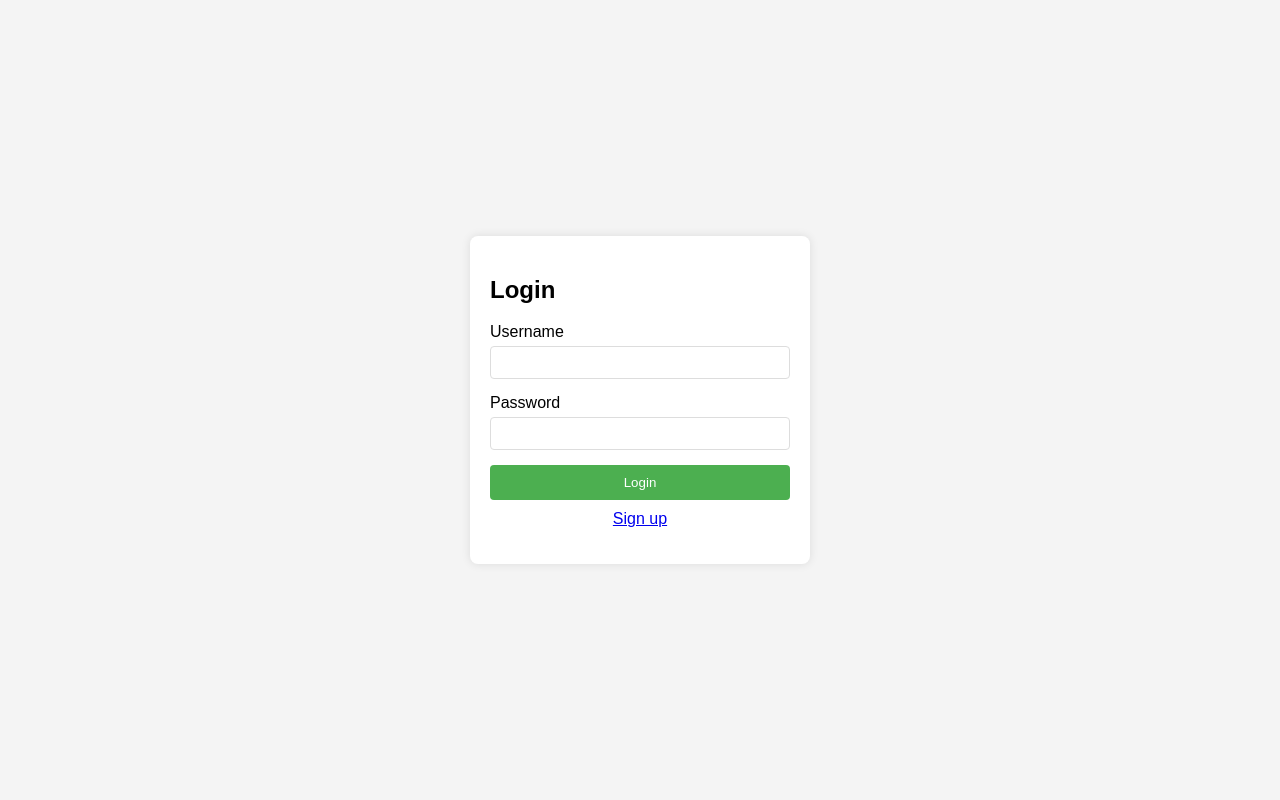
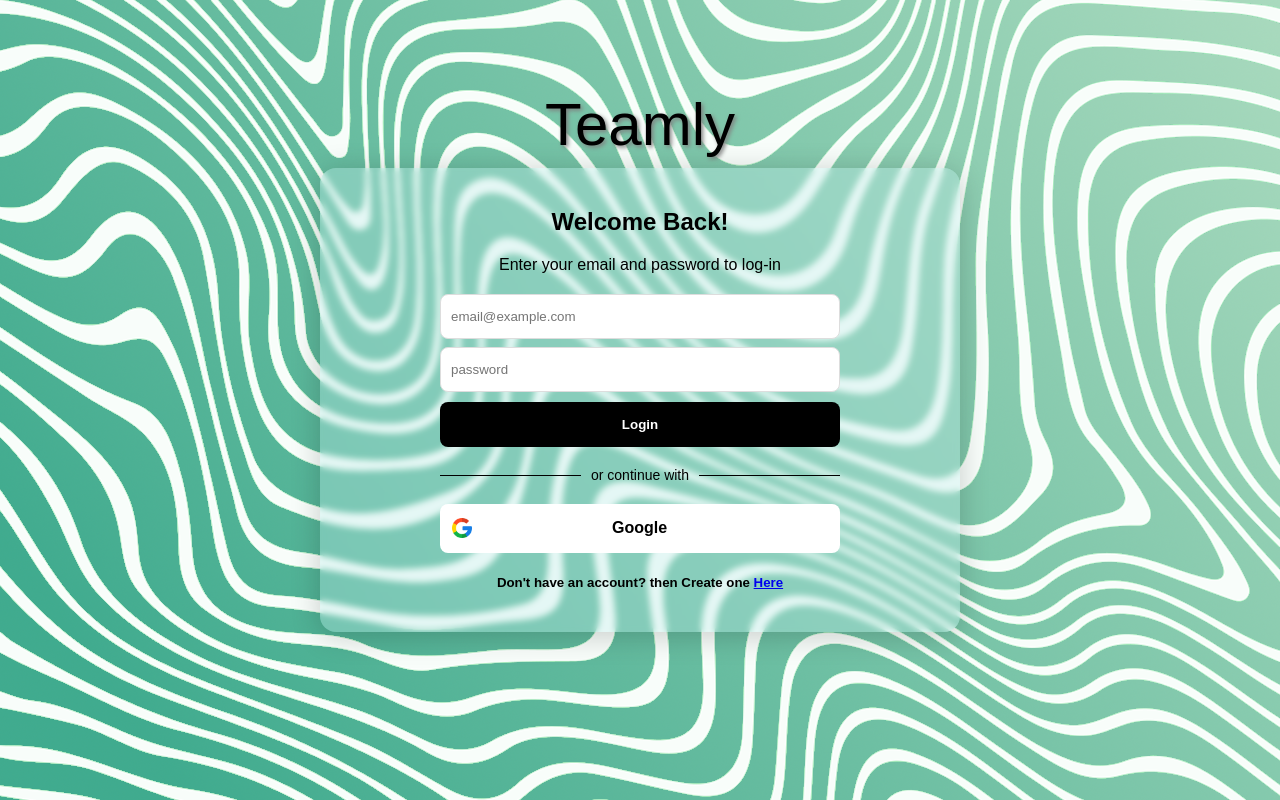
Before and after one commit to salahbouafia/Teamly, a PHP site: page /login.html in a window 1280 px wide. Run offline with PHP 8.4, Linux system fonts and the light colour scheme.

Commit message:
fixed the signup page and login page styles

```diff
--- a/login/login.css
+++ b/login/login.css
@@ -6,39 +6,90 @@ body {
     height: 100vh;
     margin: 0;
     background-color: #f4f4f4;
+    background-image: url(background.png);
+}
+h1{
+    position: absolute;
+    top: 50px;
+    font-size: 3.75rem;
+    font-weight: normal;
+    color: black;
+    text-shadow: grey 2px 2px 4px;
 }
 .container {
-    background: #fff;
-    padding: 20px;
-    border-radius: 8px;
-    box-shadow: 0 0 10px rgba(0, 0, 0, 0.1);
-    width: 300px;
+    background-color: rgba(192, 235, 234, 0.35);
+    color: black;
+    padding: 20px 120px;
+    border-radius: 16px;
+    box-shadow: 0 4px 30px rgba(0, 0, 0, 0.2);
+    width: 400px;
+    position: relative;
+    text-align: center;
+    backdrop-filter: blur(3px);
+    isolation: isolate;
 }
 .form-group {
-    margin-bottom: 15px;
-}
-.form-group label {
-    display: block;
-    margin-bottom: 5px;
+    display: flex;
+    flex-direction: column;
+    gap: 4px;
 }
 .form-group input {
     width: 100%;
-    padding: 8px;
+    height: 45px;
+    padding: 10px;
     border: 1px solid #ddd;
-    border-radius: 4px;
+    border-radius: 8px;
     box-sizing: border-box;
 }
 button {
-    background-color: #4CAF50;
+    background-color: black;
     color: white;
-    padding: 10px 15px;
+    padding: 8px 20px;
     border: none;
-    border-radius: 4px;
+    border-radius: 8px;
     cursor: pointer;
     width: 100%;
+    height: 45px;
+    font-weight: bold;
+    margin-top: 10px;
 }
 button:hover {
-    background-color: #45a049;
+    background-color: #222;
+}
+.divider {
+    display: flex;
+    align-items: center;
+    color: black;
+    margin: 20px 0;
+}
+.divider hr {
+    flex-grow: 1;
+    border: none;
+    height: 1px;
+    background: black;
+}
+.divider span {
+    margin: 0 10px;
+    font-size: 14px;
+}
+.googlebutton {
+    display: flex;
+    align-items: center;
+    justify-content: start;
+    background-color: white;
+    color: black;
+    height: 25px;
+    font-weight: bold;
+    border-radius: 8px;
+    padding: 12px;
+    cursor: pointer;
+    gap: 140px;
+}
+.googlebutton img {
+    height: 20px;
+}
+.googlebutton:hover {
+    background-color: #dadcde;
 }
 .toggle-form {
     text-align: center;
--- a/login/login.html
+++ b/login/login.html
@@ -7,18 +7,22 @@
     <link rel="stylesheet" href="login.css">
 </head>
 <body>
+    <h1>Teamly</h1>
     <div class="container">
-        <h2>Login</h2>
+        <h2>Welcome Back!</h2>
+        <p>Enter your email and password to log-in</p>
         <div class="form-group">
-            <label for="loginUsername">Username</label>
-            <input type="text" id="loginUsername" name="loginUsername">
-        </div>
-        <div class="form-group">
-            <label for="loginPassword">Password</label>
-            <input type="password" id="loginPassword" name="loginPassword">
+            <label for="loginUsername"></label><input type="email" id="loginUsername" name="loginUsername" placeholder="email@example.com" required>
+            <label for="loginPassword"></label><input type="password" id="loginPassword" name="loginPassword" placeholder="password" required>
         </div>
         <button onclick="login()">Login</button>
-        <p class="toggle-form"><a href="../signup/signup.html">Sign up</a></p>
+        <div class="divider">
+            <hr><span>or continue with</span><hr>
+        </div>
+        <div class="googlebutton">
+            <img src="google.png" alt="google"> Google
+        </div>
+        <p class="toggle-form"><h5>Don't have an account? then Create one <a href="../signup/signup.html">Here</a></h5>
         <p id="message"></p>
     </div>
     <script src="login.js"></script>
--- a/signup/signup.html
+++ b/signup/signup.html
@@ -7,6 +7,7 @@
     <link rel="stylesheet" href="signup.css">
 </head>
 <body>
+    <h1>Teamly</h1>
     <div class="container">
         <h2>Create an account</h2>
         <p>Enter your email to sign up in our site</p>
```
Also changed, not shown: signup/signup.css (+20 -13 lines), img/background.png (deleted), login/background.png (added), login/google.png (added), signup/background.png.
